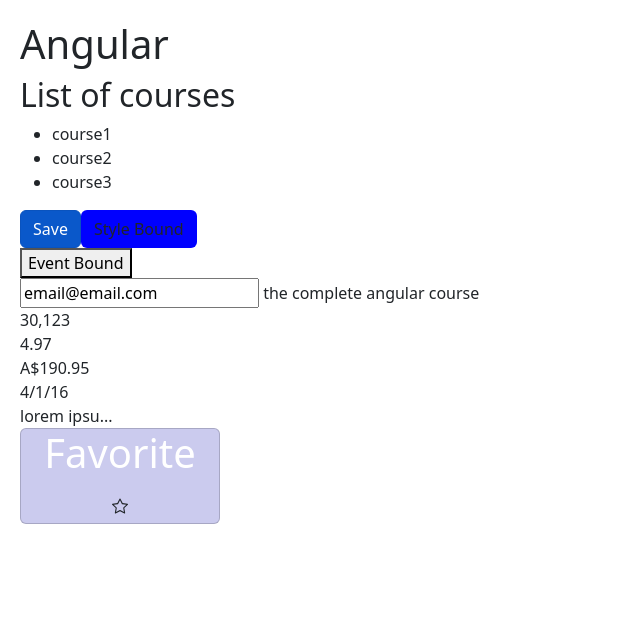
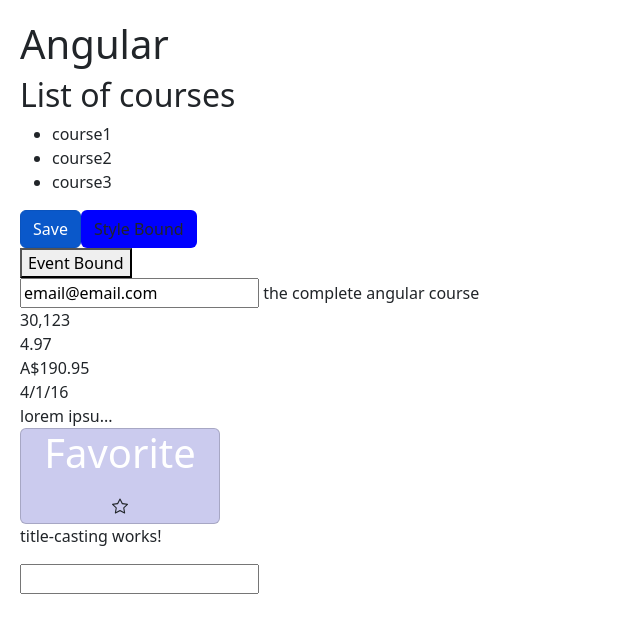
Before and after one commit to veerod0804/demoRepo, an Angular app in the folder demoRepo/: page / in a window 1280 px wide. Shown: the top 632 px of the page, without its empty margins (0-640 px from the left). Built offline with nearby package versions, Linux system fonts and the light colour scheme.

Commit message:
finished title casting assignment

```diff
--- a/demoRepo/src/app/app.component.html
+++ b/demoRepo/src/app/app.component.html
@@ -2,3 +2,5 @@
 <courses></courses>
 
 <app-favorite-component></app-favorite-component>
+
+<app-title-casting></app-title-casting>
--- a/demoRepo/src/app/app.module.ts
+++ b/demoRepo/src/app/app.module.ts
@@ -8,6 +8,7 @@ import { CourseComponent } from './course/course.component';
 import { CoursesService } from './courses.service';
 import { SummaryPipe } from './summary.pipe';
 import { FavoriteComponentComponent } from './favorite-component/favorite-component.component';
+import { TitleCastingComponent } from './title-casting/title-casting.component';
 
 @NgModule({
   declarations: [
@@ -15,7 +16,8 @@ import { FavoriteComponentComponent } from './favorite-component/favorite-compon
     CoursesComponent,
     CourseComponent,
     SummaryPipe,
-    FavoriteComponentComponent
+    FavoriteComponentComponent,
+    TitleCastingComponent
   ],
   imports: [
     BrowserModule,
--- /dev/null
+++ b/demoRepo/src/app/title-casting/title-casting.component.html
@@ -0,0 +1,3 @@
+<p>title-casting works!</p>
+
+<input [(ngModel)]="title" (keyup.enter)="transform(title)"/>
--- /dev/null
+++ b/demoRepo/src/app/title-casting/title-casting.component.ts
@@ -0,0 +1,34 @@
+import { Component, OnInit } from '@angular/core';
+
+@Component({
+  selector: 'app-title-casting',
+  templateUrl: './title-casting.component.html',
+  styleUrls: ['./title-casting.component.css']
+})
+export class TitleCastingComponent implements OnInit {
+  title!: string;
+
+  constructor() { }
+
+  ngOnInit(): void {
+  }
+
+  transform(title: string): unknown {
+    let prepositions = ["of", "the"];
+    let words = title.split(' ');
+
+    if (!title) {
+    return null;
+    }
+
+    for(let i = 0; i < words.length; i++){
+      if (prepositions.includes(words[i])){
+        words[i] == words[i].toLowerCase();
+      }
+      else {
+       words[i]= words[i].substring(0,1).toUpperCase() + words[i].substring(1).toLowerCase();
+      }
+    }
+    return console.log(words.join(' '));
+  }
+}
```
Also changed, not shown: demoRepo/src/app/title-casting/title-casting.component.css (added), 1 other file (tests, documents, lock files or other folders).
